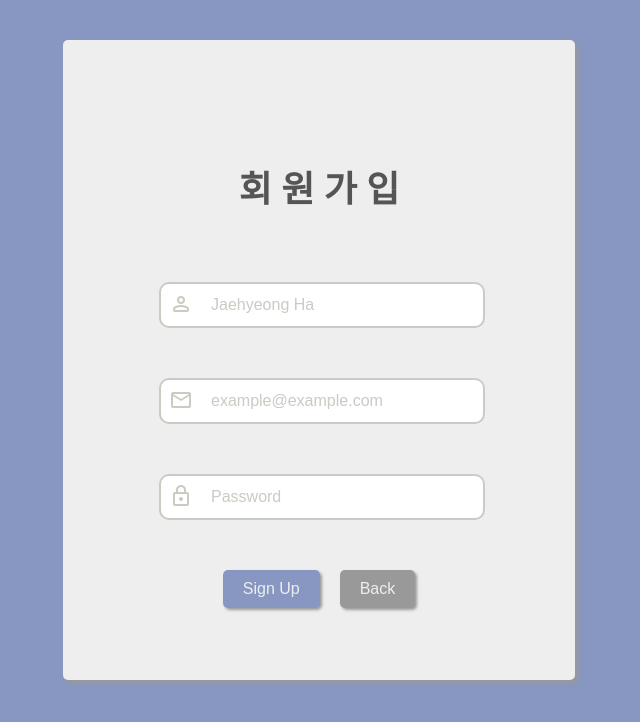
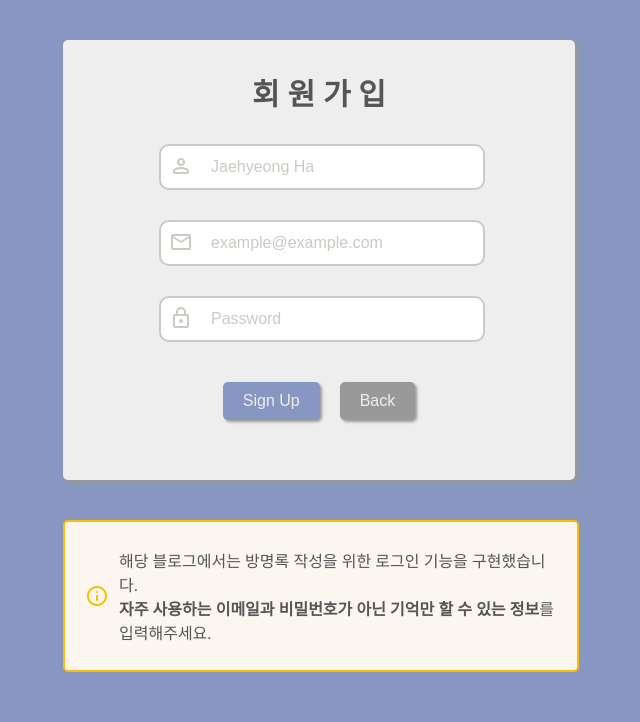
Before and after one commit to jaehyeong305/hajae-tech-blog, a Next.js app in the folder htb-frontend/: page /signup in a window 1280 px wide. Shown: the top 722 px of the page, without its empty margins (321-961 px from the left). Built offline with nearby package versions, Linux system fonts and the light colour scheme.

Commit message:
HTB-7 modify style: sign up page

```diff
--- a/htb-frontend/src/app/components/customInput/CustomInput.module.scss
+++ b/htb-frontend/src/app/components/customInput/CustomInput.module.scss
@@ -2,7 +2,7 @@
 
 .inputField {
     position: relative;
-    margin-top: 50px;
+    margin-top: 30px;
     width: 25vw;
 }
 
--- a/htb-frontend/src/app/signup/components/SignUpForm.module.scss
+++ b/htb-frontend/src/app/signup/components/SignUpForm.module.scss
@@ -10,7 +10,7 @@
 }
 
 .primaryButton {
-    margin-top: 50px;
+    margin-top: 40px;
     padding: 10px 20px;
     cursor: pointer;
 
@@ -29,7 +29,7 @@
 }
 
 .closeButton {
-    margin-top: 50px;
+    margin-top: 40px;
     margin-left: 20px;
     padding: 10px 20px;
     cursor: pointer;
--- a/htb-frontend/src/app/signup/components/SignUpForm.tsx
+++ b/htb-frontend/src/app/signup/components/SignUpForm.tsx
@@ -1,6 +1,6 @@
 'use client'
 
-import React, { ChangeEvent } from "react";
+import React from "react";
 import styles from './SignUpForm.module.scss';
 import { InputWrapper } from "@/app/components/customInput/CustomInput";
 import { SubmitHandler, useForm } from "react-hook-form";
@@ -29,7 +29,6 @@ const SignUpForm: React.FC = () => {
     }
 
     const handleBlurValidation = async (fieldName: keyof FormValues) => {
-        // React Hook Form의 trigger 함수를 사용하여 특정 필드의 바리데이션을 수동으로 체크
         await trigger(fieldName);
     }
 
--- a/htb-frontend/src/app/signup/page.module.scss
+++ b/htb-frontend/src/app/signup/page.module.scss
@@ -14,9 +14,9 @@
     flex-direction: column;
     align-items: center;
     margin-left: 30vw;
-    padding-top: 120px;
+    padding-top: 30px;
+    padding-bottom: 60px;
     width: 40vw;
-    height: calc(80vh - 120px);
 
     background-color: $very-light-gray;
     border-radius: 5px;
@@ -24,9 +24,23 @@
 }
 
 .signUpTitle {
-    margin-bottom: 20px;
-
-    font-size: 36px;
+    font-size: 30px;
     font-weight: 700;
     color: $l-primary-dark;
 }
+
+.signUpInfoWrapper {
+    display: flex;
+    flex-direction: row;
+    align-items: center;
+
+    margin-top: 40px;
+    margin-left: 30vw;
+    padding: 10px 20px;
+    width: calc(40vw - 40px);
+    background-color: $l-primary-white;
+
+    border: solid 2px $info;
+    border-radius: 5px;
+    color: $l-primary-dark;
+}
--- a/htb-frontend/src/app/signup/page.tsx
+++ b/htb-frontend/src/app/signup/page.tsx
@@ -1,3 +1,4 @@
+import Icon from '../components/icon/Icon';
 import SignUpForm from './components/SignUpForm';
 import styles from './page.module.scss'
 
@@ -8,6 +9,13 @@ const SignUp: React.FC = () => {
                 <span className={styles.signUpTitle}> 회 원 가 입 </span>
                 <SignUpForm />
             </div>
+            <div className={styles.signUpInfoWrapper}>
+                <Icon iconName='info' iconCustomStyle={{color: '#FFBB00', marginRight: '10px'}}/>
+                <p>
+                    해당 블로그에서는 방명록 작성을 위한 로그인 기능을 구현했습니다. <br />
+                    <strong>자주 사용하는 이메일과 비밀번호가 아닌 기억만 할 수 있는 정보</strong>를 입력해주세요.
+                </p>
+            </div>
         </div>
     );
 }
--- a/htb-frontend/src/styles/vars/colors.scss
+++ b/htb-frontend/src/styles/vars/colors.scss
@@ -8,6 +8,8 @@ $hovered-background-blue: #9baddb;
 $gray: #999999;
 $light-gray: #DDDDDD;
 $tmp-yellow: #FFF000;
+
+$info: #FFBB00;
 
 // NOTE(hajae): light mode main colors
 $l-primary: #D9E4DD;
```
